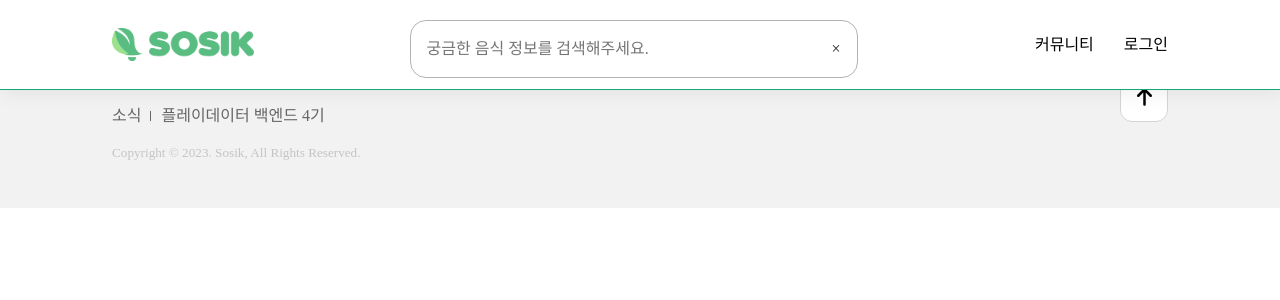
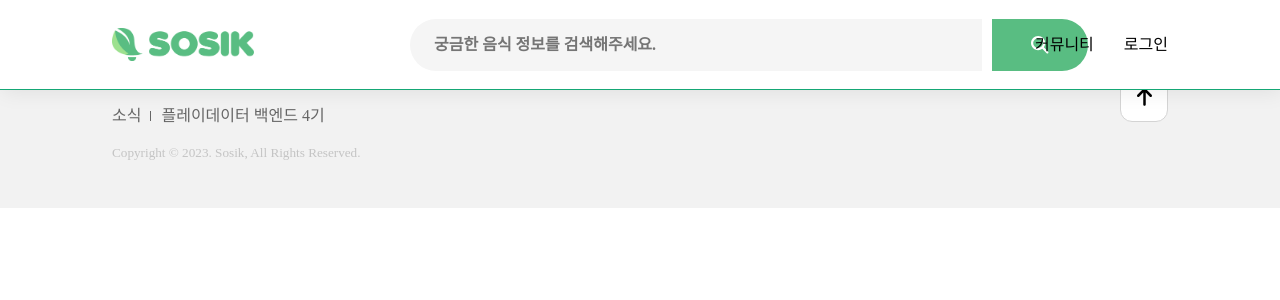
Before and after one commit to TeamSosik/So_Sik_Front_Server, a React (Create React App) app in the folder sosik/: page / in a window 1280 px wide. Shown: the top 300 px of the page. Built offline with nearby package versions, Linux system fonts and the light colour scheme; a web font is replaced by a local one.

Commit message:
style : header 검색 스타일 변경
기존의 검색 스타일로 변경하였습니다.

```diff
--- a/sosik/src/component/common/header/SearchBox.js
+++ b/sosik/src/component/common/header/SearchBox.js
@@ -3,6 +3,8 @@ import "./searchbox.css";
 import styled from "styled-components";
 import axios from "axios";
 import { useNavigate } from "react-router-dom";
+import { FontAwesomeIcon } from "@fortawesome/react-fontawesome";
+import { faSearch } from "@fortawesome/free-solid-svg-icons";
 
 const SearchBox = () => {
   const [wholeTextArray,setWholeTextArray] = useState([""])
@@ -17,6 +19,11 @@ const SearchBox = () => {
     setInputValue(() => clickedItem);
     setIsHaveInputValue(() => false);
     navigate("/foodsearch", { state: { yourParameter: clickedItem } }); //리다이렉트
+  };
+
+  const handleSearch = () => {
+    console.log(inputValue);
+    navigate("/foodsearch", { state: { yourParameter: inputValue } });
   };
 
   const handleDocumentClick = e => {
@@ -106,18 +113,20 @@ const SearchBox = () => {
   useEffect(showDropDownList, [inputValue]);
 
   return (
-    <WholeBox>
+    <WholeBox className="header-search">
       <InputBox isHaveInputValue={isHaveInputValue}>
         <Input
           type="text"
+          name="header-search"
           value={inputValue}
           onChange={changeInputValue}
           onKeyUp={handleDropDownKey}
           onKeyDown={handleKeyDown}
           placeholder="궁금한 음식 정보를 검색해주세요."
         />
-        <DeleteButton onClick={() => setInputValue("")}>&times;</DeleteButton>
+        <button id="header-search-btn" type="button" onClick={handleSearch} ><FontAwesomeIcon icon={faSearch} size="sm" style={{color: "#ffffff"}} /></button>
       </InputBox>
+
       {isHaveInputValue && (
         <DropDownBox>
           {dropDownList.length === 0 && (
@@ -149,15 +158,13 @@ const inactiveBorderRadius = "16px 16px 16px 16px";
 const WholeBox = styled.div`
   padding: 10px;
 `;
+
 const InputBox = styled.div`
   position: absolute;
-  margin-left: -18%;
-  top: 20px;
-  width: 35%;
+  width: 44.39rem;
   display: flex;
   flex-direction: row;
   padding: 16px;
-  border: 1px solid rgba(0, 0, 0, 0.3);
   border-radius: ${(props) =>
     props.isHaveInputValue ? activeBorderRadius : inactiveBorderRadius};
   z-index: 3;
@@ -173,28 +180,24 @@ const Input = styled.input`
   font-size: 16px;
 `;
 
-const DeleteButton = styled.div`
-  cursor: pointer;
-`;
-
 const DropDownBox = styled.ul`
+  padding-bottom: 10px;
   position: absolute;
-  margin-left: -18%;
-  width: 35%;
-  top: 70px;
+  margin-left: 1rem;
+  width: 35.8rem;
+  top: 40px;
   display: block;
-  padding: 8px 0;
-  background-color: white;
-  border: 1px solid rgba(0, 0, 0, 0.3);
+  padding-top: 30px;
+  background-color: #F5F5F5;
   border-top: none;
   border-radius: 0 0 16px 16px;
-  box-shadow: 0 10px 10px rgb(0, 0, 0, 0.3);
   list-style-type: none;
-  z-index: 3;
+  z-index: 2;
+  padding-left: 0;
 `;
 
 const DropDownItem = styled.li`
-  padding: 0 16px;
+  padding: 0 23px;
   &:hover{
     cursor: pointer;
   }
--- a/sosik/src/component/common/header/searchbox.css
+++ b/sosik/src/component/common/header/searchbox.css
@@ -5,10 +5,10 @@
 }
 
 .header-search input {
-    width: calc(100% - 10.625rem);
+    width: 44.39rem;
     height: 3.3rem;
     margin-right: 0.625rem;
-    padding: 0 2.5rem;
+    padding: 0 1.5rem;
     font-size: 1rem;
     font-weight: bold;
     border: none;
@@ -18,9 +18,6 @@
 }
 
 .header-search button {
-    display: inline-flex;
-    align-items: center;
-    justify-content: center;
     width: 6rem;
     height: 3.3rem;
     color: #fff;
```
